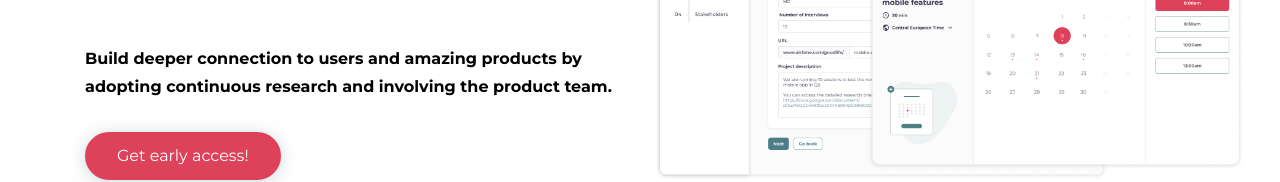
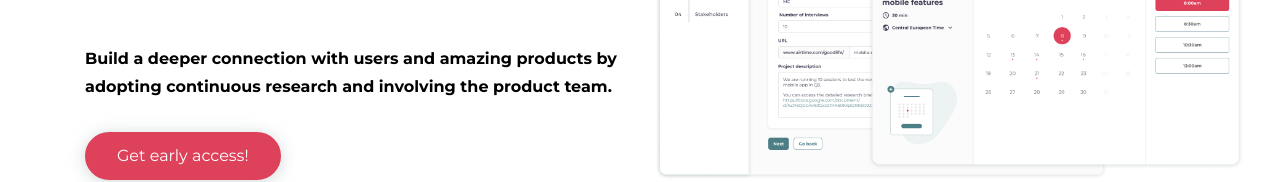
Before and after one commit to AirtimeUX/airtime-web, a website: page index.html in a window 1280 px wide. Shown: the part 393-575 px from the top of the page. Drawn offline with Linux system fonts and the light colour scheme; files whose address does not match are found by name.

Commit message:
typo fix

```diff
--- a/index.html
+++ b/index.html
@@ -74,7 +74,7 @@
         <div class="row align-items-center" data-aos="fade-up" data-aos-delay="200">
           <div class="col-lg-6 mb-5">
             <h1 class="mb-5 title">Want to scale your user research?</h1>
-            <p class="pb-3 subtitle">Build deeper connection to users and amazing products by adopting continuous research and involving the product team.
+            <p class="pb-3 subtitle">Build a deeper connection with users and amazing products by adopting continuous research and involving the product team.
             </p>
             <div>
               <a href="#contact-form" class="btn main-cta mr-2 mb-2">Get early access!</a>
```
